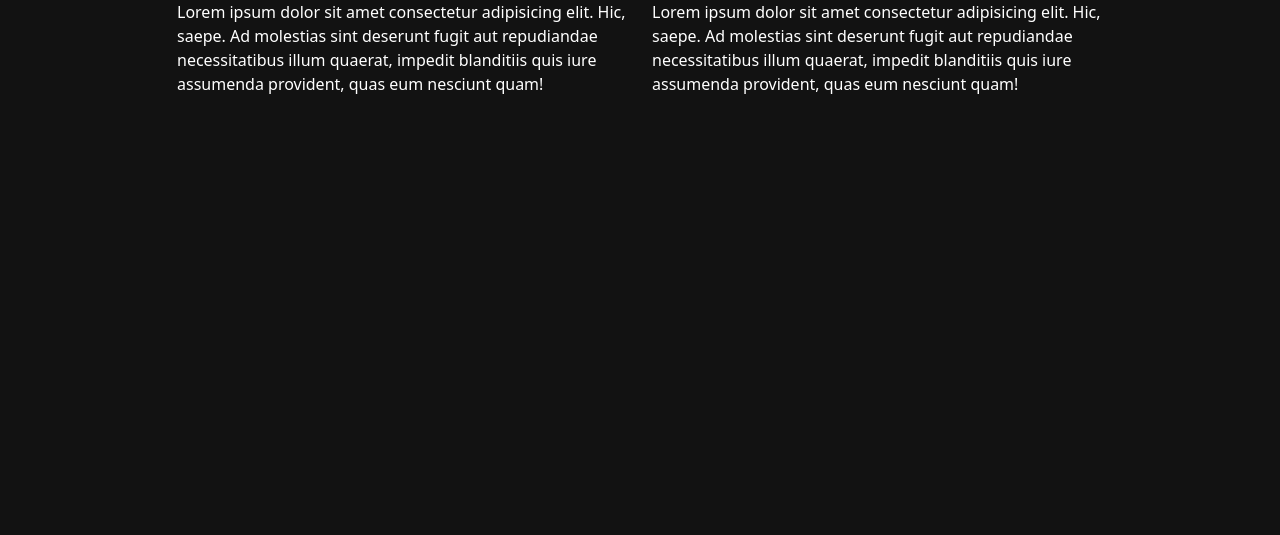
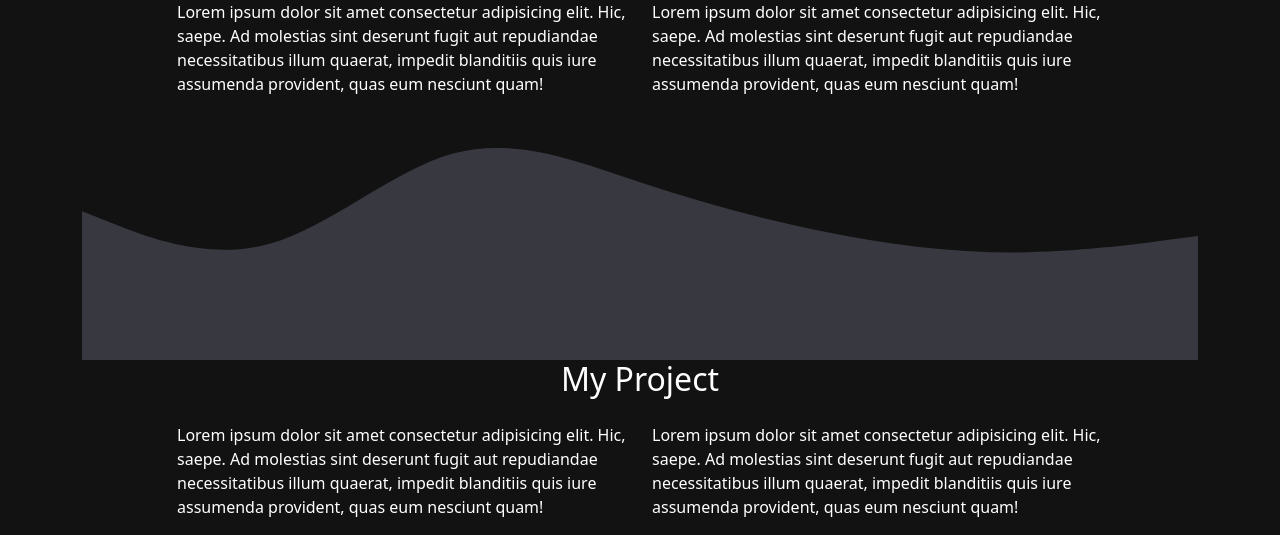
Before and after one commit to febriananur/febriananur.github.io, a plain HTML site: page index.html in a window 1280 px wide. Shown: the part 748-1283 px from the top of the page. Before the commit the page ends 860 px from the top, so only its background shows below. Drawn offline with Linux system fonts and the light colour scheme.

Commit message:
tambah section project

```diff
--- a/index.html
+++ b/index.html
@@ -6,7 +6,7 @@
     <link rel="stylesheet" href="css/bootstrap.min.css">
     <link rel="stylesheet" href="css/style.css">
 
-    <title>Document</title>
+    <title>My Portofolio</title>
 </head>
 <body>
     <nav class="navbar sticky-top navbar-expand-lg navbar-dark shadow-sm" style="background-color: #1B1C1E">
@@ -61,6 +61,27 @@
         </div>
 
     </section>
+    <section id=about>
+      <div class="container">
+        <svg xmlns="http://www.w3.org/2000/svg" viewBox="0 0 1440 320"><path fill="#383841" fill-opacity="1" d="M0,128L40,144C80,160,160,192,240,170.7C320,149,400,75,480,53.3C560,32,640,64,720,90.7C800,117,880,139,960,154.7C1040,171,1120,181,1200,181.3C1280,181,1360,171,1400,165.3L1440,160L1440,320L1400,320C1360,320,1280,320,1200,320C1120,320,1040,320,960,320C880,320,800,320,720,320C640,320,560,320,480,320C400,320,320,320,240,320C160,320,80,320,40,320L0,320Z"></path></svg>
+          <div class="row text-center mb-3">
+              <div class="col">
+                <h2>My Project</h2>
+              </div>
+      </div>
+
+
+      <div class="row justify-content-center ">
+          <div class="col-5">
+              <p>Lorem ipsum dolor sit amet consectetur adipisicing elit. Hic, saepe. Ad molestias sint deserunt fugit aut repudiandae necessitatibus illum quaerat, impedit blanditiis quis iure assumenda provident, quas eum nesciunt quam!</p>
+          </div>
+          <div class="col-5">
+              <p>Lorem ipsum dolor sit amet consectetur adipisicing elit. Hic, saepe. Ad molestias sint deserunt fugit aut repudiandae necessitatibus illum quaerat, impedit blanditiis quis iure assumenda provident, quas eum nesciunt quam!</p>
+          </div>
+      </div>
+
+  </section>
+
 
 </body>
 <script src="js/bootstrap.min.js"></script>
```
